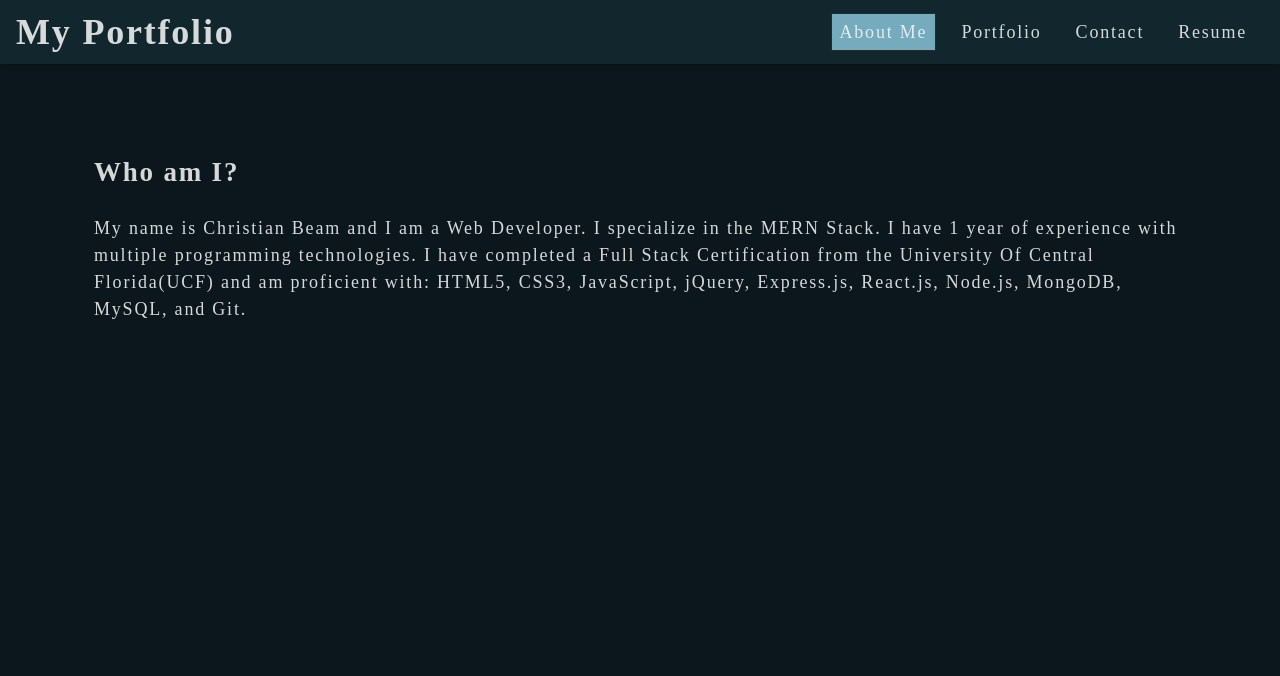
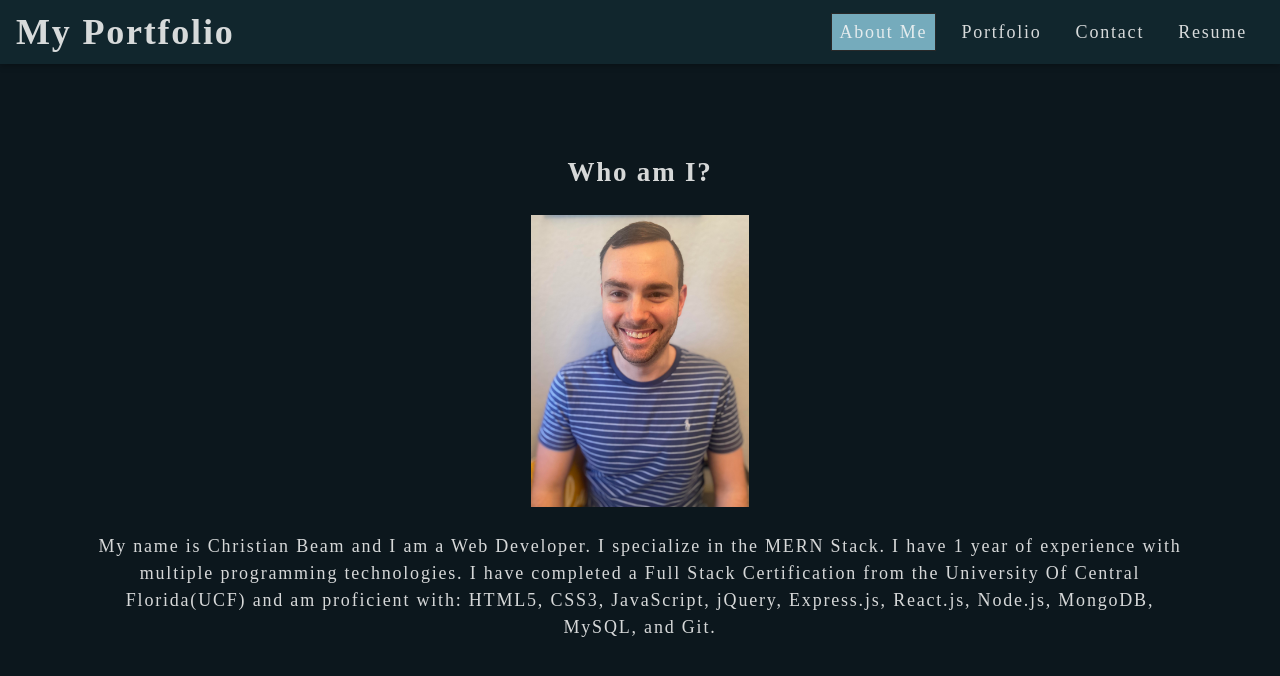
Before and after one commit to beamchristian/beamchristian.github.io, a React (Create React App) app in the folder client/: page / in a window 1280 px wide. Shown: the top 676 px of the page. Built offline with nearby package versions, Linux system fonts and the light colour scheme.

Commit message:
about me photo

```diff
--- a/client/src/App.js
+++ b/client/src/App.js
@@ -8,6 +8,7 @@ import {
 import About from './pages/About';
 import Portfolio from './pages/Portfolio';
 import Contact from './pages/Contact';
+import Resume from './pages/Resume';
 import MainNavigation from './components/Navigation/MainNavigation';
 
 function App() {
@@ -25,6 +26,9 @@ function App() {
           <Route path="/contact" exact>
             <Contact />
           </Route>
+          <Route path="/resume" exact>
+            <Resume />
+          </Route>
           <Redirect to="/" />
         </Switch>
       </main>
--- a/client/src/index.css
+++ b/client/src/index.css
@@ -37,6 +37,12 @@ img {
   max-width: 100%;
 }
 
+.self-portrait {
+  width: 20%;
+  margin-left: auto;
+  margin-right: auto;
+}
+
 .slide-in-left-enter {
   transform: translateX(-100%);
 }
@@ -65,6 +71,10 @@ p {
   color: rgba(245, 245, 245, 0.87);
 }
 
+.about {
+  text-align: center;
+}
+
 .center {
   text-align: center;
   display: flex;
--- a/client/src/pages/About.js
+++ b/client/src/pages/About.js
@@ -1,9 +1,13 @@
 import React from 'react';
+import img from '../assets/large/self/self.jpg';
 
 function About() {
   return (
-    <section className="my-5">
-      <h1 id="about">Who am I?</h1>
+    <section className="about">
+      <h1>Who am I?</h1>
+      <div className="self-portrait">
+        <img src={img} alt="self-portrait" />
+      </div>
       <div className="my-2">
         <p>
           My name is Christian Beam and I am a Web Developer. I specialize in
--- a/client/src/pages/Contact.js
+++ b/client/src/pages/Contact.js
@@ -68,7 +68,8 @@ const Contact = () => {
   };
 
   return (
-    <form className="employer-form" onSubmit={contactSubmitHandler}>
+    <form className="contact-form" onSubmit={contactSubmitHandler}>
+      <h1>Contact Me</h1>
       <Input
         id="name"
         element="input"
--- a/client/src/pages/FormStyles.css
+++ b/client/src/pages/FormStyles.css
@@ -0,0 +1,7 @@
+.contact-form {
+  list-style: none;
+  margin: 0 auto;
+  padding: 1rem;
+  width: 90%;
+  max-width: 40rem;
+}
--- a/client/src/pages/Portfolio.js
+++ b/client/src/pages/Portfolio.js
@@ -54,7 +54,12 @@ const Portfolio = () => {
     },
   ];
 
-  return <ProjectsList items={PROJECTS} />;
+  return (
+    <>
+      <h1 className="center">My Projects</h1>
+      <ProjectsList items={PROJECTS} />
+    </>
+  );
 };
 
 export default Portfolio;
--- /dev/null
+++ b/client/src/pages/Resume.js
@@ -0,0 +1,14 @@
+import React from 'react';
+
+function Resume() {
+  return (
+    <section className="my-5">
+      <h1>Resume</h1>
+      <div className="my-2">
+        <p>My Resume</p>
+      </div>
+    </section>
+  );
+}
+
+export default Resume;
```
Also changed, not shown: client/src/assets/large/self/self.jpg (added).
